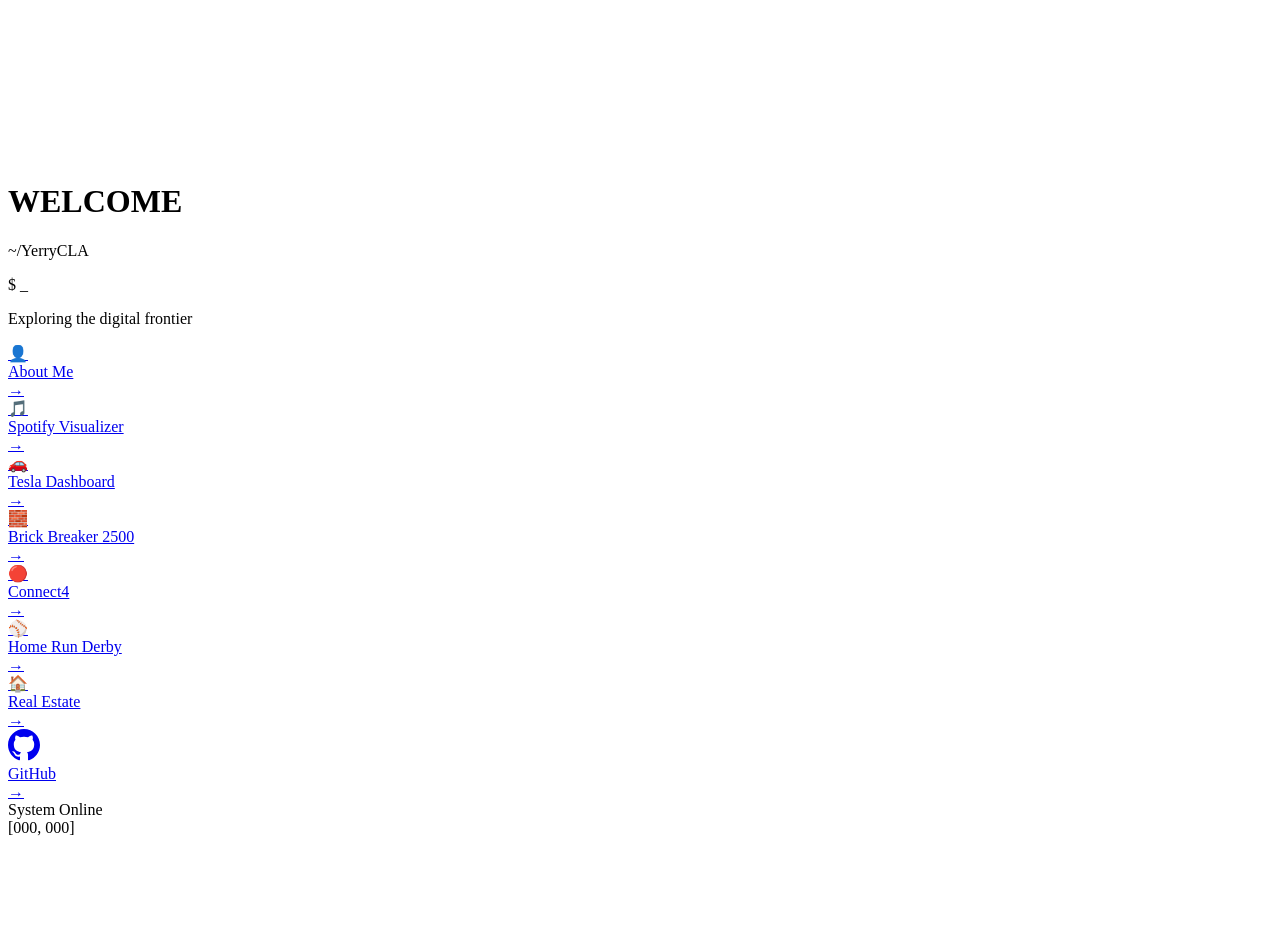
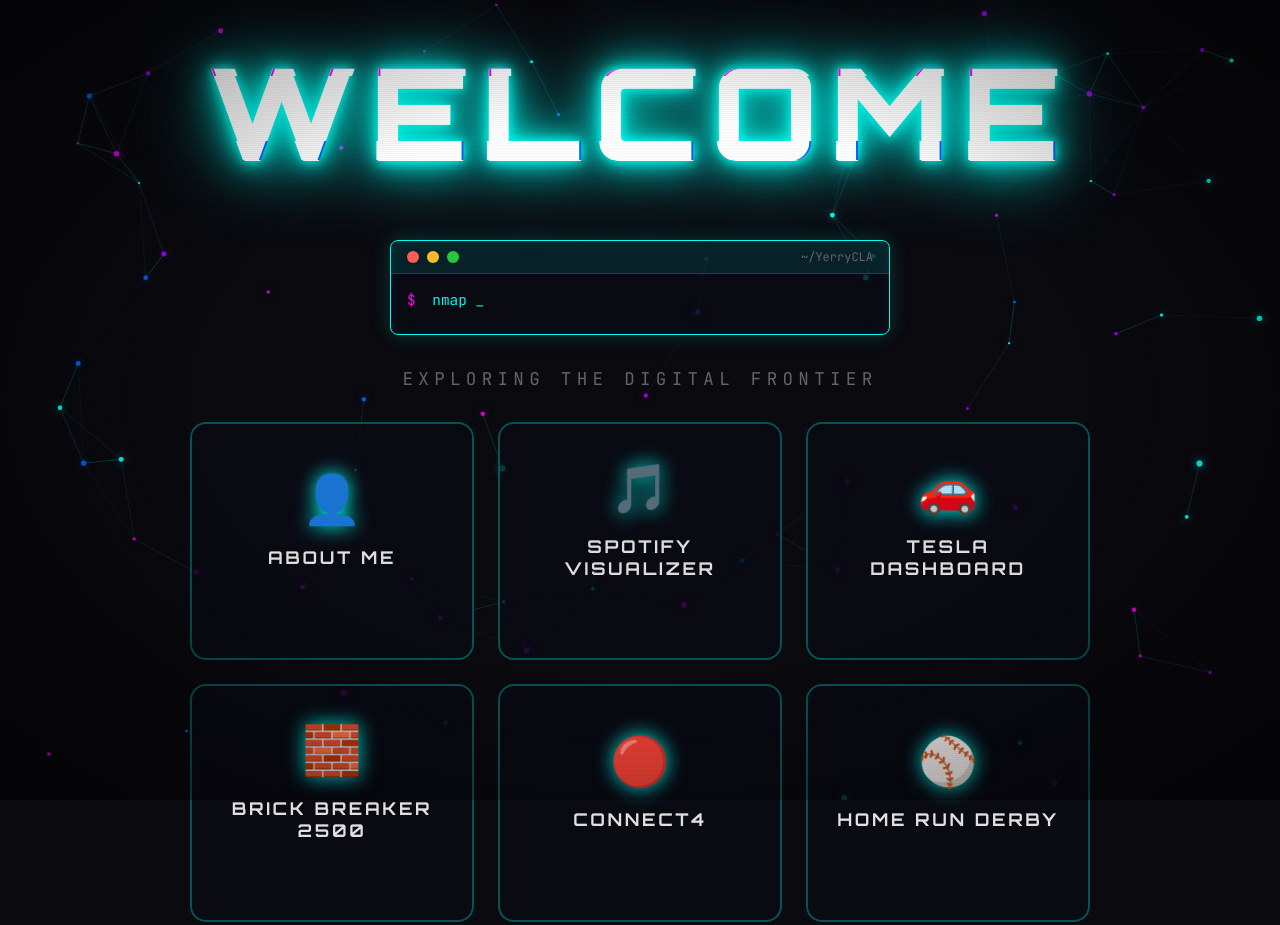
Before and after one commit to yerry262/Welcome, a website: page index.html in a window 1280 px wide. Shown: the top 925 px of the page. Before the commit the page ends 845 px from the top, so only its background shows below. Drawn offline with Linux system fonts and the light colour scheme; the site is published under a folder, as on GitHub Pages, so addresses that start at the root find nothing.

Commit message:
Update buttons and fix asset paths for GitHub Pages

```diff
--- a/index.html
+++ b/index.html
@@ -7,8 +7,8 @@
     <link rel="preconnect" href="https://fonts.googleapis.com">
     <link rel="preconnect" href="https://fonts.gstatic.com" crossorigin>
     <link href="https://fonts.googleapis.com/css2?family=Orbitron:wght@400;700;900&family=JetBrains+Mono:wght@400;500&display=swap" rel="stylesheet">
-    <script type="module" crossorigin src="/Welcome/assets/index-ChEKu1_h.js"></script>
-    <link rel="stylesheet" crossorigin href="/Welcome/assets/index-2hZnjce4.css">
+    <script type="module" crossorigin src="./assets/index-ChEKu1_h.js"></script>
+    <link rel="stylesheet" crossorigin href="./assets/index-2hZnjce4.css">
   </head>
   <body>
     <canvas id="particles"></canvas>
```
